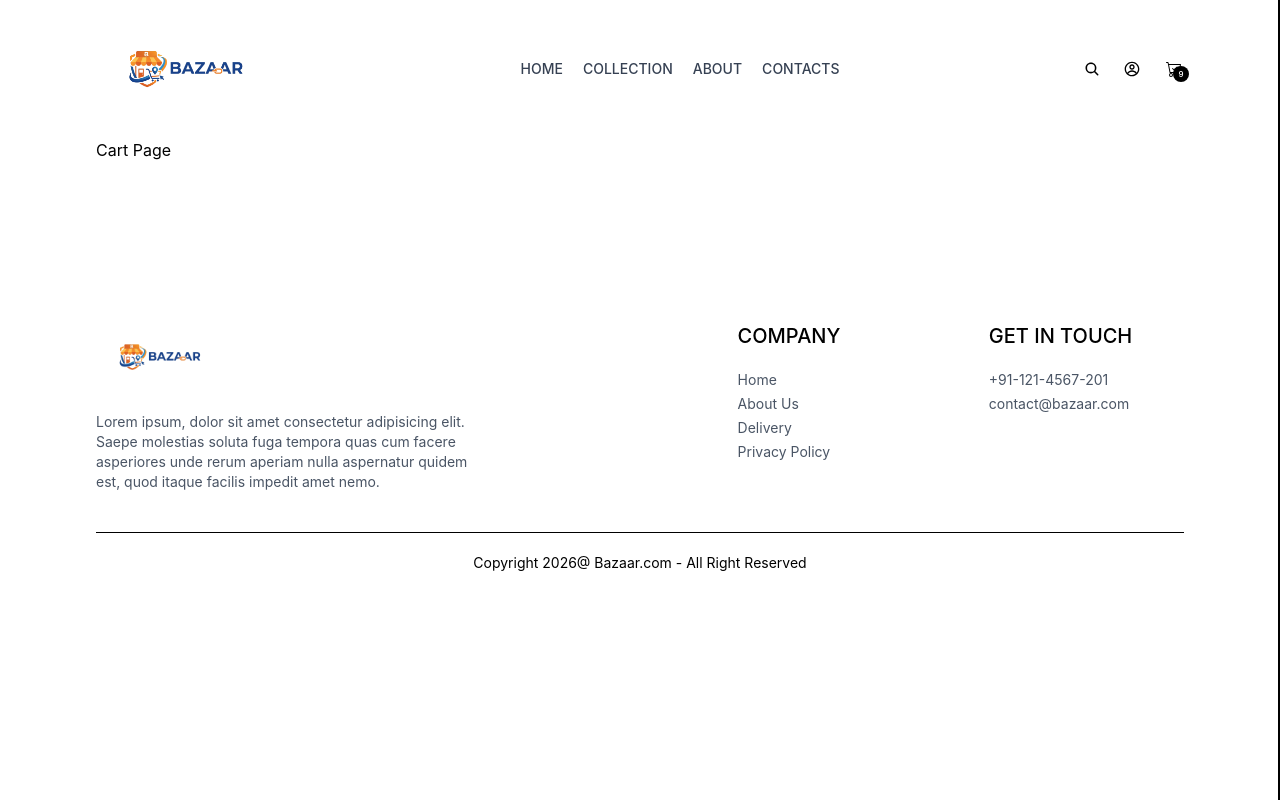
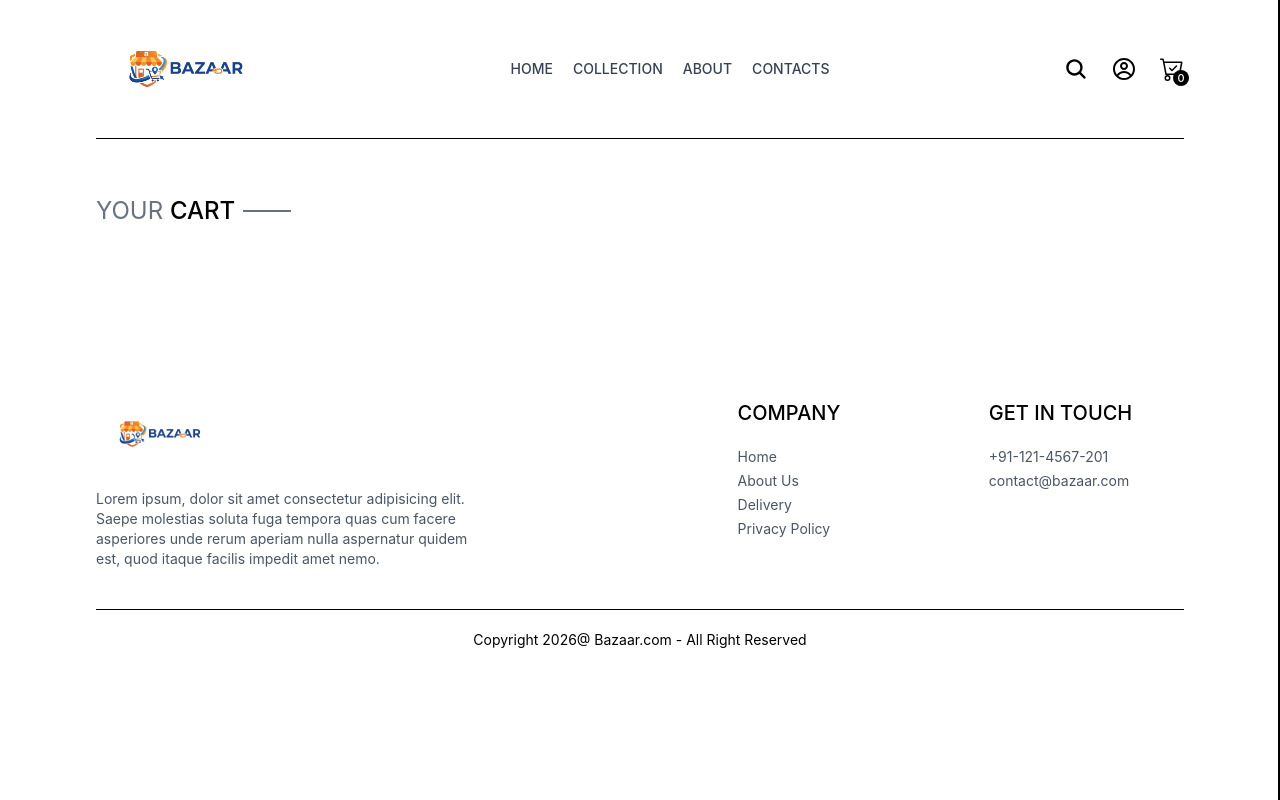
Before and after one commit to Suprokas2004midde/Bazaar, a React (Vite) app in the folder Frontend/: page /cart in a window 1280 px wide. Built offline with nearby package versions, Linux system fonts and the light colour scheme.

Commit message:
Adding the Cart section

```diff
--- a/Frontend/src/components/Navbar.jsx
+++ b/Frontend/src/components/Navbar.jsx
@@ -9,9 +9,8 @@ import logo from "../assets/logo.png";
 import { ShopContext } from "../context/ShopContext";
 
 const Navbar = () => {
-
-    const [visible,setvisible] = useState(false);
-    const {showSearch, setShowSearch} = useContext(ShopContext);
+  const [visible, setvisible] = useState(false);
+  const { showSearch, setShowSearch, getCartCount } = useContext(ShopContext);
 
   return (
     <div className="flex items-center justify-between py-5 font-medium">
@@ -44,12 +43,17 @@ const Navbar = () => {
 
       <div className="flex flex-row gap-3 sm:gap-6 items-center">
         <div>
-          <IoSearch onClick={()=>{setShowSearch(!showSearch)}} className="cursor-pointer" />
+          <IoSearch
+            onClick={() => {
+              setShowSearch(!showSearch);
+            }}
+            className="w-6 h-6 cursor-pointer"
+          />
         </div>
         <div className="group relative">
-          <CgProfile className="cursor-pointer" />
-          <div className="group-hover:block hidden absolute dropdown-menu right-0 pt-4">
-            <div className="flex flex-col gap-2 w-36 px-5 py-3 bg-slate-100 text-gray-500">
+          <CgProfile className="w-6 h-6 cursor-pointer" />
+          <div className="z-11 group-hover:block hidden absolute dropdown-menu right-0 pt-4">
+            <div className="flex flex-col gap-2 w-36 px-5 py-3 bg-slate-100 text-gray-500 rounded-2xl">
               <p className="cursor-pointer hover:text-black">My Profile</p>
               <p className="cursor-pointer hover:text-black">Orders</p>
               <p className="cursor-pointer hover:text-black">Logout</p>
@@ -57,16 +61,16 @@ const Navbar = () => {
           </div>
         </div>
         <div className="relative">
-          <Link to="/">
-            <BsCartCheck className="w-5 min-w-5" />
-            <p className="absolute -right-1.25 -bottom-1.25 w-4 text-center leading-4 bg-black text-white aspect-square rounded-full text-[8px]">
-              9
+          <Link to="/cart">
+            <BsCartCheck className="w-6 h-6" />
+            <p className="absolute -right-1.25 -bottom-1.25 w-4 text-center leading-4 bg-black text-white aspect-square rounded-full text-[11px]">
+              {getCartCount()}
             </p>
           </Link>
         </div>
         <HiMenuAlt3
           onClick={() => setvisible(true)}
-          className="cursor-pointer sm:hidden"
+          className="w-6 h-6 cursor-pointer sm:hidden"
         />
       </div>
 
--- a/Frontend/src/components/ProductItem.jsx
+++ b/Frontend/src/components/ProductItem.jsx
@@ -7,7 +7,7 @@ const ProductItem = ({item}) => {
     const {CurrencySym} = useContext(ShopContext);
     const currency = CurrencySym;
   return (
-    <div className='border p-2'>
+    <div className='border p-2 rounded-2xl'>
       <Link to={`/product/${item._id}`} className='text-gray-700 cursor-pointer' >
         <div className='overflow-hidden'>
             <img src={item.image[0]} alt="" className='hover:scale-110 transition ease-in-out'/>
--- a/Frontend/src/components/RelatedProduct.jsx
+++ b/Frontend/src/components/RelatedProduct.jsx
@@ -14,10 +14,10 @@ const RelatedProduct = ({category, subCategory, id}) => {
 
             cpyproducts=cpyproducts.filter((item)=> category===item.category);
             cpyproducts=cpyproducts.filter((item)=> subCategory===item.subCategory);
-            cpyproducts=cpyproducts.filter((item)=>item._id !== id);
-            setRelated(cpyproducts);
+            cpyproducts=cpyproducts.filter((item)=> item._id !== id);
+            setRelated( cpyproducts );
         }
-    },[])
+    },[id])
 
 
   return (
--- /dev/null
+++ b/Frontend/src/components/ShowCartItems.jsx
@@ -0,0 +1,68 @@
+import React, { useContext } from "react";
+import { ShopContext } from "../context/ShopContext";
+import Title from "./Title";
+import { CiCircleRemove } from "react-icons/ci";
+
+const ShowCartItems = ({ cartData, setCartData }) => {
+  const { cartItems, CurrencySym, productsDummyData, updateCart } =
+    useContext(ShopContext);
+  return (
+    <div className="border-t pt-14">
+      <div className="text-2xl mb-3">
+        <Title text1={"YOUR"} text2={"CART"} />
+      </div>
+
+      <div>
+        {cartData.map((item, index) => {
+          const productData = productsDummyData.find(
+            (product) => product._id === item._id,
+          );
+
+          return (
+            <div
+              key={index}
+              className="py-4 border-t border-b text-gray-700 grid grid-cols-[4fr_0.5fr_0.5fr] sm:grid-cols-[4fr_2fr_0.5fr] items-center gap-4"
+            >
+              <div className="flex items-start gap-6">
+                <img
+                  className="w-16 sm:w-20"
+                  src={productData.image[0]}
+                  alt=""
+                />
+                <div>
+                  <p className="text-xs sm:text-lg font-medium">
+                    {productData.name}
+                  </p>
+                  <div className="flex gap-6 items-center mt-2">
+                    <p>
+                      {CurrencySym}
+                      {productData.price}
+                    </p>
+                    {item.size === "ONE_SIZE" ? null : (
+                      <p className="px-2 sm:px-3 sm:py-1 border bg-slate-50">
+                        {item.size}
+                      </p>
+                    )}
+                  </div>
+                </div>
+              </div>
+              <input
+                className="border max-w-10 sm:max-w-20 px-1 sm:px-2 py-1"
+                type="number"
+                min={1}
+                defaultValue={item.quantity}
+                onChange={(e)=> e.target.value==='' || e.target.value==='0' ? null : updateCart(item._id,item.size,Number(e.target.value))} //this is imp because without number (e.target.value) always returns a string value...
+              />
+              <CiCircleRemove
+                className="w-8 h-8 cursor-pointer"
+                onClick={() => updateCart(item._id, item.size, 0)}
+              />
+            </div>
+          );
+        })}
+      </div>
+    </div>
+  );
+};
+
+export default ShowCartItems;
--- a/Frontend/src/context/ShopContext.jsx
+++ b/Frontend/src/context/ShopContext.jsx
@@ -39,11 +39,34 @@ export const ShopContextProvider = (props) => {
       cartData[itemId][sizeKey] = 1;
     }
     setCartItems(cartData);
+    console.log(cartData);
   }
 
-  useEffect(()=>{
-    console.log(cartItems);
-  },[cartItems])
+  const getCartCount = ()=>{
+    let totalCount = 0;
+    for(const items in cartItems){
+      for(const item in cartItems[items]){
+        totalCount += cartItems[items][item]
+      }
+    }
+    return totalCount;
+  }
+
+  const updateCart = async (itemId, size, quantity) => {
+    let cartData = structuredClone(cartItems);
+
+    if (quantity === 0) {
+      delete cartData[itemId][size];
+      if (Object.keys(cartData[itemId]).length === 0) {
+        delete cartData[itemId];
+      }
+    } else {
+      cartData[itemId][size] = quantity;
+    }
+    setCartItems(cartData);
+    console.log(cartData)
+  }
+
 
   const value = {
     productsDummyData,
@@ -56,6 +79,8 @@ export const ShopContextProvider = (props) => {
     setSearch,
     cartItems,
     addToCart,
+    getCartCount,
+    updateCart,
   };
 
   return (
--- a/Frontend/src/pages/Cart.jsx
+++ b/Frontend/src/pages/Cart.jsx
@@ -1,9 +1,28 @@
-import React from 'react'
+import React, { useContext, useEffect, useState } from 'react'
+import { ShopContext } from '../context/ShopContext'
+import ShowCartItems from '../components/ShowCartItems';
+
 
 const Cart = () => {
+  const { cartItems, CurrencySym, productsDummyData } = useContext(ShopContext);
+  const [cartData, setCartData] = useState([])
+
+  useEffect(()=>{
+      let tempData = [];
+      for(const items in cartItems){
+        for(const item in cartItems[items]){
+          tempData.push({
+            _id: items,
+            size: item,
+            quantity: cartItems[items][item]
+          })
+        }
+      }
+      setCartData(tempData)
+  },[cartItems])
   return (
     <div>
-      <h1>Cart Page</h1>
+      <ShowCartItems cartData={cartData} setCartData={setCartData}/>
     </div>
   )
 }
```
